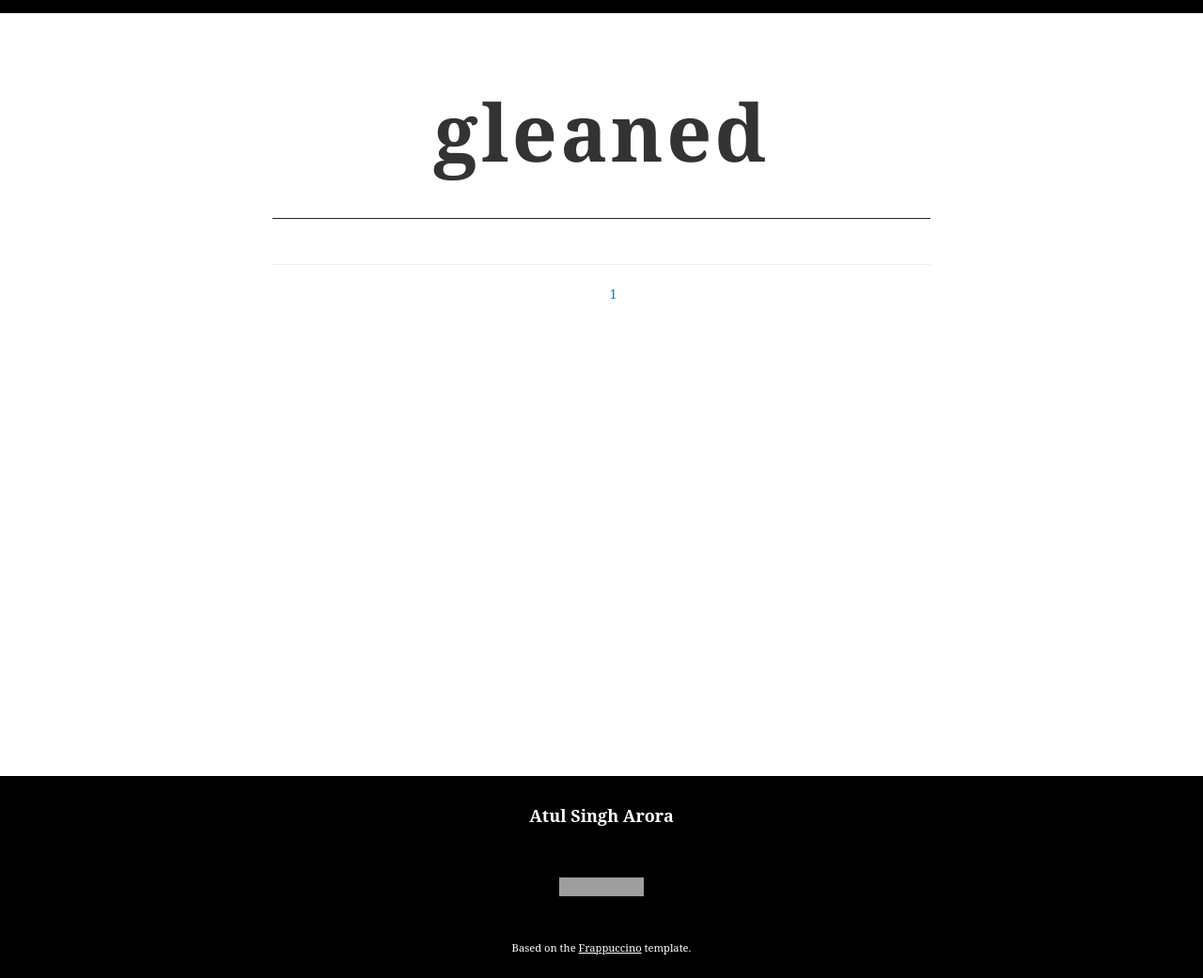
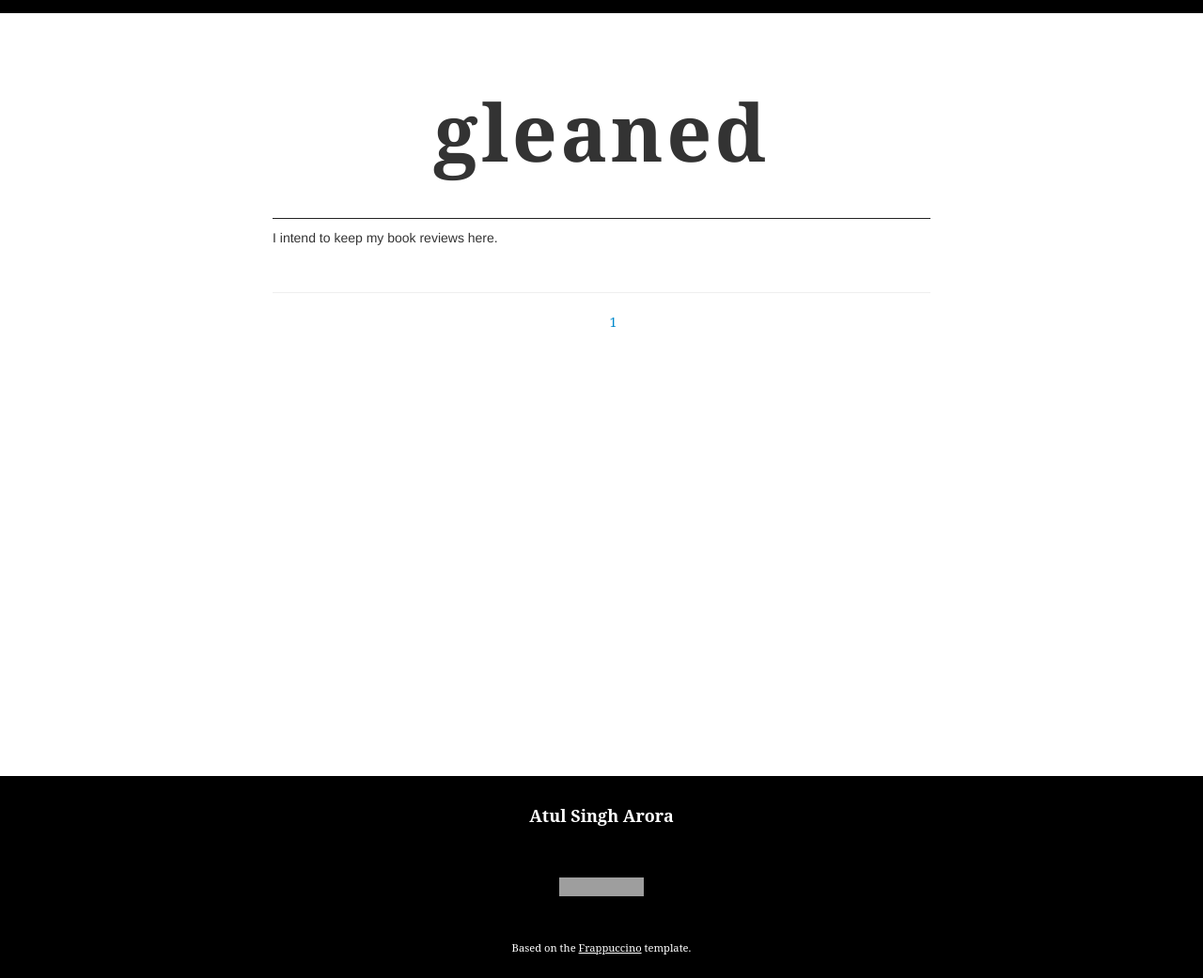
Before and after one commit to gleaned/gleaned.github.io, a Jekyll site: the page built from index.html, in a window 1280 px wide. Shown: the whole page at 94% size. Built offline with Jekyll 4.4.1, drawn with Linux system fonts in a browser that asks for light colours; some web fonts are replaced; grey boxes are pictures that could not be loaded.

Commit message:
/ ‘index.html’

```diff
--- a/index.html
+++ b/index.html
@@ -10,6 +10,7 @@ title: Mainpage
     	<div class="row-fluid">
     		<section class="content">
     		  <h1>gleaned</h1>
+          I intend to keep my book reviews here.
     		</section>
     		<ul class="entries">
     		{% for post in paginator.posts %}
```
